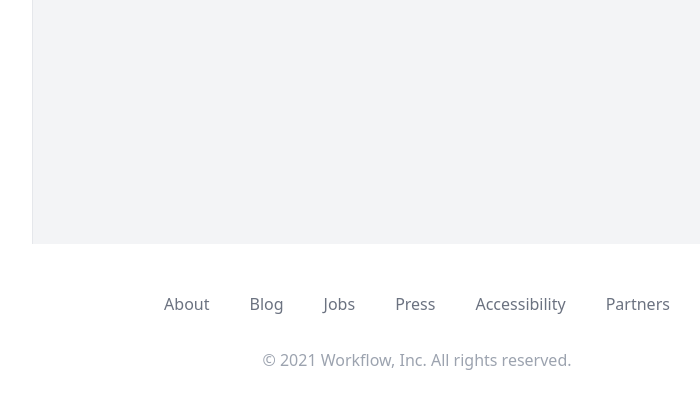
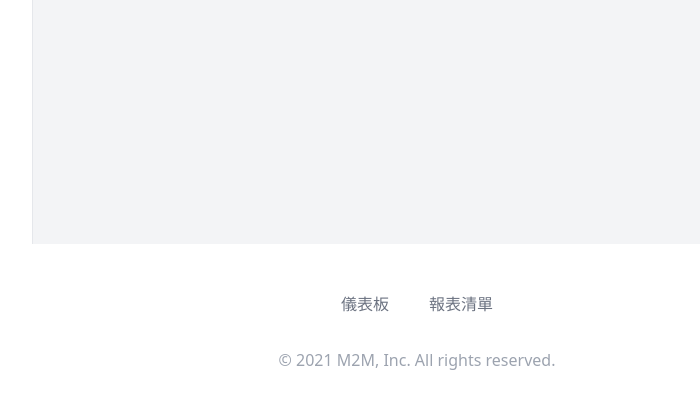
Before and after one commit to Chonwai/HumanCam_WebApp, a Flask app: page /reports in a window 1280 px wide. Shown: the part 556-976 px from the top of the page, without its empty margins (223-923 px from the left). Run offline with Flask 2, Linux system fonts and the light colour scheme; style sheets or scripts are compiled from the project's sources.

Commit message:
Update: Updated the footer.

```diff
--- a/templates/components/Footer.html
+++ b/templates/components/Footer.html
@@ -2,43 +2,18 @@
     <div class="max-w-7xl mx-auto py-12 px-4 overflow-hidden sm:px-6 lg:px-8">
       <nav class="-mx-5 -my-2 flex flex-wrap justify-center" aria-label="Footer">
         <div class="px-5 py-2">
-          <a href="#" class="text-base text-gray-500 hover:text-gray-900">
-            About
+          <a href="/" class="text-base text-gray-500 hover:text-gray-900">
+            儀表板
           </a>
         </div>
-
         <div class="px-5 py-2">
-          <a href="#" class="text-base text-gray-500 hover:text-gray-900">
-            Blog
-          </a>
-        </div>
-
-        <div class="px-5 py-2">
-          <a href="#" class="text-base text-gray-500 hover:text-gray-900">
-            Jobs
-          </a>
-        </div>
-
-        <div class="px-5 py-2">
-          <a href="#" class="text-base text-gray-500 hover:text-gray-900">
-            Press
-          </a>
-        </div>
-
-        <div class="px-5 py-2">
-          <a href="#" class="text-base text-gray-500 hover:text-gray-900">
-            Accessibility
-          </a>
-        </div>
-
-        <div class="px-5 py-2">
-          <a href="#" class="text-base text-gray-500 hover:text-gray-900">
-            Partners
+          <a href="/reports" class="text-base text-gray-500 hover:text-gray-900">
+            報表清單
           </a>
         </div>
       </nav>
       <p class="mt-8 text-center text-base text-gray-400">
-        &copy; 2021 Workflow, Inc. All rights reserved.
+        &copy; 2021 M2M, Inc. All rights reserved.
       </p>
     </div>
   </footer>
```
